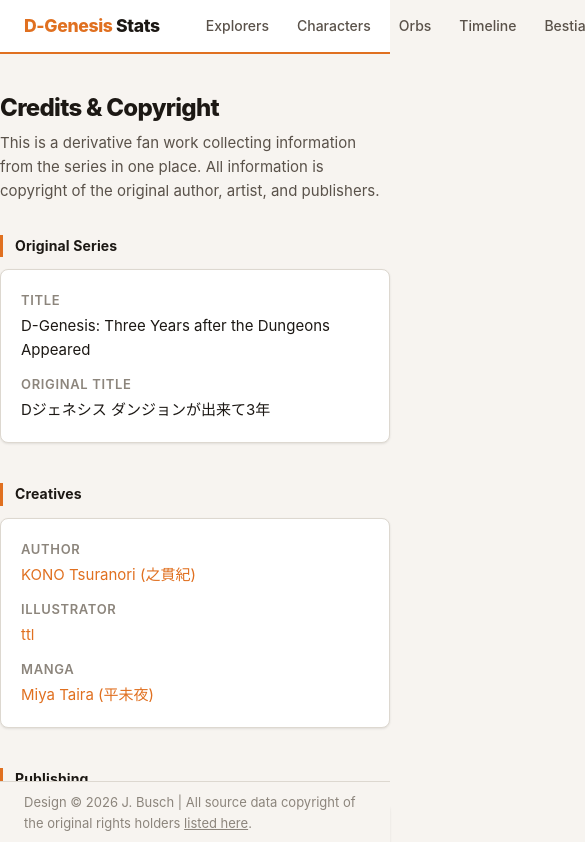
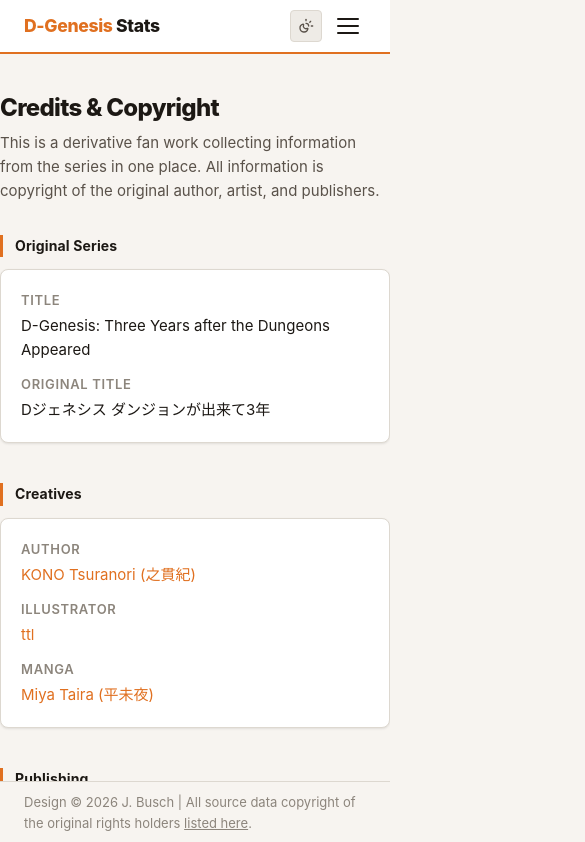
Before and after one commit to sorvani/dgenesisinfo, a SvelteKit app in the folder web/: page /credits in a window 390 px wide. Shown: the top 842 px of the page, 585 px wide, since content can reach past the window. Built offline with nearby package versions, Linux system fonts and the light colour scheme.

Commit message:
feat: add responsive hamburger menu for mobile nav

```diff
--- a/web/src/routes/+layout.svelte
+++ b/web/src/routes/+layout.svelte
@@ -9,6 +9,7 @@
 	type Theme = 'auto' | 'light' | 'dark';
 	let theme      = $state<Theme>('auto');
 	let userMenuOpen = $state(false);
+	let mobileMenuOpen = $state(false);
 
 	onMount(() => {
 		theme = (localStorage.getItem('theme') as Theme) || 'auto';
@@ -27,6 +28,7 @@
 
 	function closeMenu(e: MouseEvent) {
 		if (!(e.target as Element).closest('.user-menu')) userMenuOpen = false;
+		if (!(e.target as Element).closest('.site-nav')) mobileMenuOpen = false;
 	}
 
 	const themeLabel: Record<Theme, string> = { auto: 'Auto', light: 'Light', dark: 'Dark' };
@@ -68,7 +70,7 @@
 					{/if}
 				</div>
 			{:else}
-				<a href="/auth/login" class="btn btn--primary" style="padding: 0.3rem 0.75rem; font-size: 0.8125rem;">Log in</a>
+				<a href="/auth/login" class="btn btn--primary btn--auth" style="padding: 0.3rem 0.75rem; font-size: 0.8125rem;">Log in</a>
 			{/if}
 
 			<button class="theme-btn" onclick={cycleTheme} title="Theme: {themeLabel[theme]}">
@@ -77,7 +79,31 @@
 				{:else}<SunMoon size={16} />{/if}
 			</button>
 		</div>
+
+		<button class="hamburger" aria-label="Menu" onclick={(e) => { e.stopPropagation(); mobileMenuOpen = !mobileMenuOpen; }}>
+			<span class:open={mobileMenuOpen}></span>
+		</button>
 	</div>
+
+	{#if mobileMenuOpen}
+		<div class="mobile-menu">
+			<a href="/explorers" onclick={() => mobileMenuOpen = false}>Explorers</a>
+			<a href="/characters" onclick={() => mobileMenuOpen = false}>Characters</a>
+			<a href="/orbs" onclick={() => mobileMenuOpen = false}>Orbs</a>
+			<a href="/timeline" onclick={() => mobileMenuOpen = false}>Timeline</a>
+			<a href="/bestiary" onclick={() => mobileMenuOpen = false}>Bestiary</a>
+			<a href="/dungeons" onclick={() => mobileMenuOpen = false}>Dungeons</a>
+			<div class="mobile-menu__divider"></div>
+			<a class="mobile-menu__jnc" href="https://j-novel.club/series?search=d-genesis" target="_blank" rel="noopener noreferrer" onclick={() => mobileMenuOpen = false}>Read @ J-Novel Club ↗</a>
+			{#if data.user}
+				<form method="POST" action="/auth/logout">
+					<button type="submit" class="mobile-menu__btn">Log out ({data.user.githubUsername})</button>
+				</form>
+			{:else}
+				<a href="/auth/login" onclick={() => mobileMenuOpen = false}>Log in</a>
+			{/if}
+		</div>
+	{/if}
 </nav>
 
 <main>
@@ -174,4 +200,95 @@
 		border-color: var(--accent);
 		color: var(--accent);
 	}
+
+	/* ── Hamburger ── */
+	.hamburger {
+		display: none;
+		flex-direction: column;
+		justify-content: center;
+		align-items: center;
+		width: 36px;
+		height: 36px;
+		background: none;
+		border: none;
+		cursor: pointer;
+		padding: 0;
+		margin-left: 0.5rem;
+		flex-shrink: 0;
+	}
+
+	.hamburger span,
+	.hamburger span::before,
+	.hamburger span::after {
+		display: block;
+		width: 22px;
+		height: 2px;
+		background: var(--text);
+		border-radius: 2px;
+		transition: transform 0.2s, opacity 0.2s;
+		position: relative;
+	}
+
+	.hamburger span::before,
+	.hamburger span::after {
+		content: '';
+		position: absolute;
+		left: 0;
+	}
+
+	.hamburger span::before { top: -7px; }
+	.hamburger span::after  { top: 7px; }
+
+	.hamburger span.open { background: transparent; }
+	.hamburger span.open::before { transform: translateY(7px) rotate(45deg); }
+	.hamburger span.open::after  { transform: translateY(-7px) rotate(-45deg); }
+
+	/* ── Mobile menu ── */
+	.mobile-menu {
+		display: none;
+		flex-direction: column;
+		background: var(--bg-card);
+		border-top: 1px solid var(--border);
+		padding: 0.5rem 0;
+	}
+
+	.mobile-menu a,
+	.mobile-menu__btn {
+		display: block;
+		padding: 0.75rem 1.5rem;
+		font-size: 0.9375rem;
+		font-weight: 500;
+		color: var(--text-2);
+		text-decoration: none;
+		background: none;
+		border: none;
+		cursor: pointer;
+		text-align: left;
+		width: 100%;
+		transition: color 0.15s, background 0.15s;
+	}
+
+	.mobile-menu a:hover,
+	.mobile-menu__btn:hover {
+		color: var(--accent);
+		background: var(--bg-subtle);
+	}
+
+	.mobile-menu__divider {
+		height: 1px;
+		background: var(--border-soft);
+		margin: 0.375rem 0;
+	}
+
+	.mobile-menu__jnc { color: var(--accent) !important; font-size: 0.875rem !important; }
+
+	/* ── Responsive ── */
+	@media (max-width: 768px) {
+		.site-nav__links { display: none; }
+		.site-nav__auth .jnc-link,
+		.site-nav__auth .btn--auth,
+		.site-nav__auth .user-menu { display: none; }
+		.hamburger { display: flex; }
+		.mobile-menu { display: flex; }
+	}
 </style>
```
